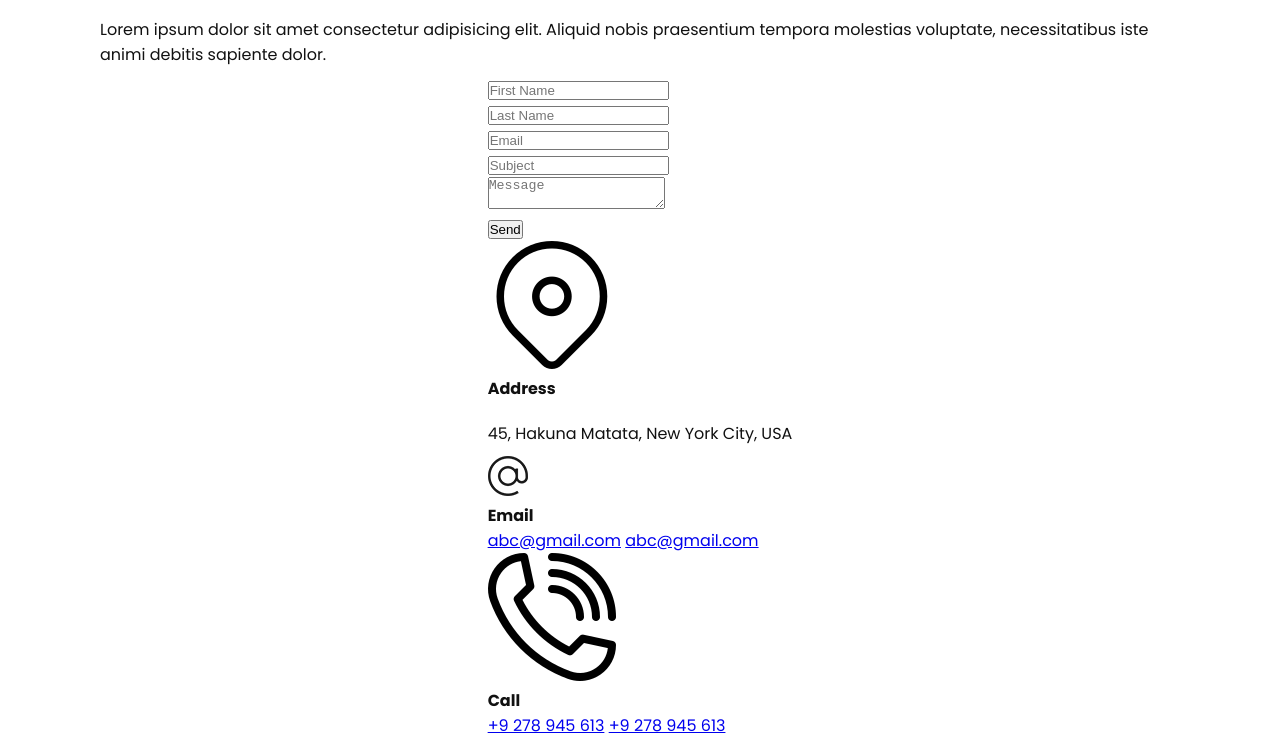
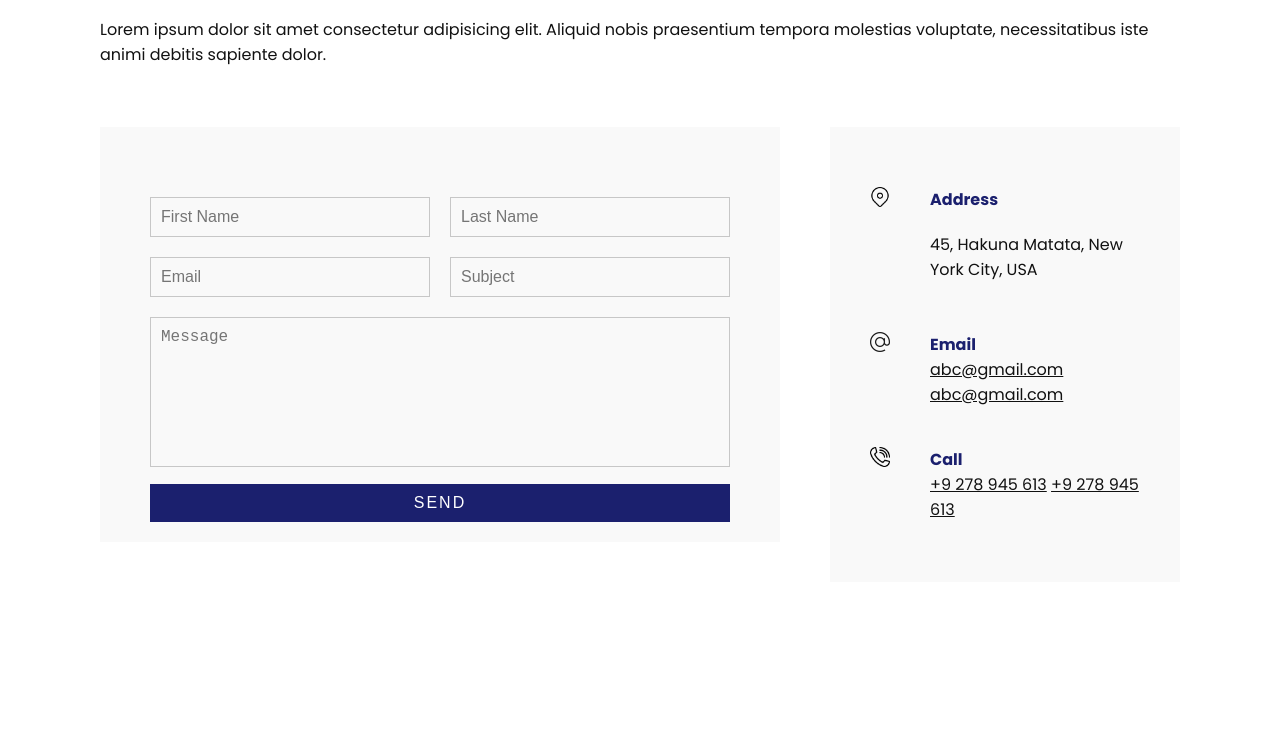
Before and after one commit to PrateekRohilla/creative-agency, a plain HTML site: page creative_agency/contact.html in a window 1280 px wide. Shown: the part 208-946 px from the top of the page. After the commit the page ends 860 px from the top, so only its background shows below. Drawn offline with Linux system fonts and the light colour scheme.

Commit message:
contact page designed

```diff
--- a/creative_agency/css/style.css
+++ b/creative_agency/css/style.css
@@ -230,6 +230,99 @@ section.home{
 
 }
 
+/* CONTACT */
+.contact {
+    position: relative;
+    width: 100%;
+    margin-top: 50px;
+    display: flex;
+    justify-content: space-between;
+    align-items: flex-start;
+  }
+
+  .contact-form {
+    position: relative;
+    background: #f9f9f9;
+    width: calc(100% - 400px);
+    padding: 60px 40px 20px;
+  }
+
+  .contact-form form {
+    width: 100%;
+  }
+
+  .contact-form .row {
+    width: 100%;
+    display: flex;
+  }
+
+  .contact-form .input50 {
+    width: 50%;
+    margin: 0 10px;
+  }
+
+  .contact-form .input100 {
+    width: 100%;
+    margin: 0 10px;
+  }
+
+  .contact-form .row input,
+  .contact-form .row textarea {
+    position: relative;
+    border: 1px solid rgba(0, 0, 0, 0.2);
+    color: #111;
+    background: transparent;
+    width: 100%;
+    padding: 10px;
+    outline: none;
+    font-size: 16px;
+    font-weight: 300;
+    margin: 10px 0;
+    resize: none;
+  }
+
+  .contact-form .row textarea {
+    height: 150px;
+  }
+
+  .contact-form .row input[type='submit'] {
+    background-color: #1b206e;
+    color: #fff;
+    margin: 0;
+    text-transform: uppercase;
+    letter-spacing: 2px;
+    font-weight: 300;
+    border: 0;
+    cursor: pointer;
+  }
+
+  .contact-info {
+    width: 350px;
+    background: #f9f9f9;
+    padding: 60px 40px 20px;
+  }
+
+  .contact-info .info-box {
+    display: flex;
+    align-items: flex-start;
+    margin-bottom: 40px;
+  }
+
+  .contact-info .info-box .contact-icon {
+    width: 20px;
+    margin-right: 40px;
+  }
+
+  .contact-info .info-box .details h4 {
+    color: #1b206e;
+  }
+
+  .contact-info .info-box .details p,
+  .contact-info .info-box .details a {
+    color: #111;
+  }
+
+
 @media (max-width: 1068px){
 
     .home-img{
@@ -254,7 +347,30 @@ section.home{
         grid-template-columns: repeat(2,1fr);
     }
 
+    .contact {
+        flex-direction: column;
+    }
 
+    .contact-form {
+        width: 100%;
+        padding: 30px 30px 20px;
+    }
+
+    .contact-form .row {
+        flex-direction: column;
+    }
+
+    .contact-form .input50,
+    .contact-form .input100 {
+        width: 100%;
+        margin: 0;
+    }
+
+    .contact-info {
+        width: 100%;
+        margin-top: 20px;
+        padding: 30px 30px 20px;
+    }
 }
 
 @media (max-width: 768px){
```
